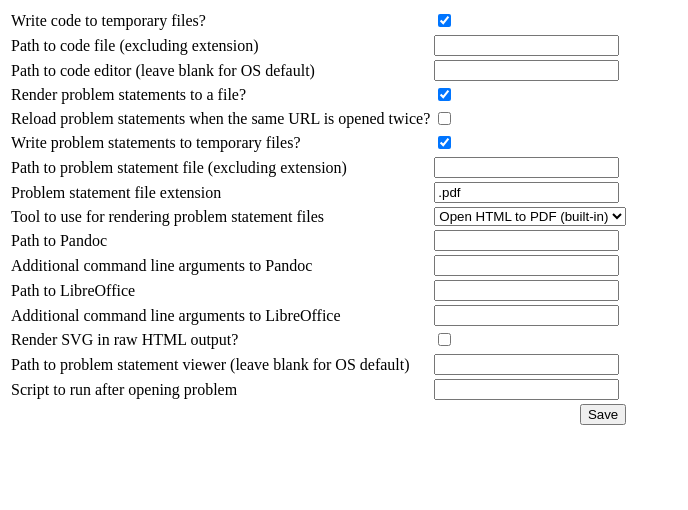
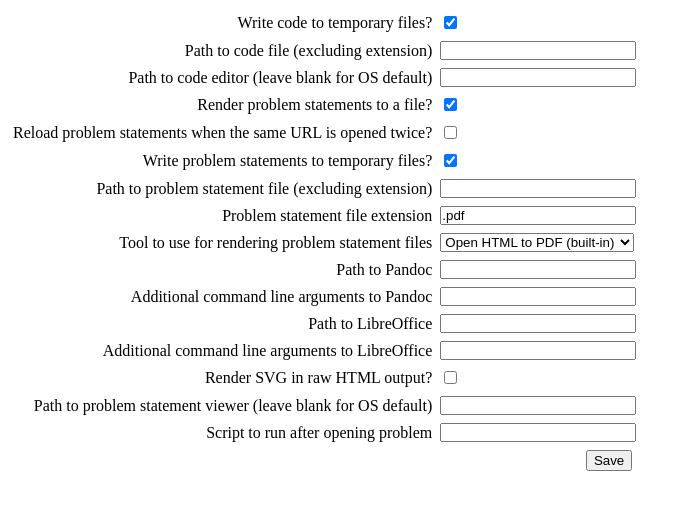
Before and after one commit to thomashuss/cpterm, a website built with webpack: page extension/src/options/options.html in a window 1280 px wide. Shown: the whole page, without its empty margins (0-688 px from the left). Built offline with nearby package versions, Linux system fonts and the light colour scheme.

Commit message:
Improve aesthetics of options

```diff
--- a/extension/src/options/options.html
+++ b/extension/src/options/options.html
@@ -6,6 +6,21 @@
     <meta charset="utf-8">
     <meta name="color-scheme" content="dark light">
     <script type="text/javascript" src="options.js"></script>
+    <style type="text/css">
+        td {
+            padding: 3px;
+        }
+
+        td:has(label) {
+            text-align: right;
+        }
+
+        .pref:not([type="checkbox"]) {
+            box-sizing: content-box;
+            padding: 0;
+            width: 100%;
+        }
+    </style>
 </head>
 
 <body>
@@ -28,7 +43,8 @@
                 <td><input type="checkbox" id="render_problem" class="pref" checked="" /></td>
             </tr>
             <tr>
-                <td><label for="reload_problem">Reload problem statements when the same URL is opened twice?</label></td>
+                <td><label for="reload_problem">Reload problem statements when the same URL is opened twice?</label>
+                </td>
                 <td><input type="checkbox" id="reload_problem" class="pref" /></td>
             </tr>
             <tr>
@@ -44,13 +60,14 @@
                 <td><input type="text" id="problem_file_suffix" class="pref" value=".pdf" /></td>
             </tr>
             <tr>
-                <td><label for="default_problem_converter">Tool to use for rendering problem statement files</label></td>
+                <td><label for="default_problem_converter">Tool to use for rendering problem statement files</label>
+                </td>
                 <td><select id="default_problem_converter" class="pref">
-                    <option value="open_html_to_pdf">Open HTML to PDF (built-in)</option>
-                    <option value="pandoc">Pandoc</option>
-                    <option value="libreoffice">LibreOffice</option>
-                    <option value="raw_html">Export raw HTML</option>
-                </select></td>
+                        <option value="open_html_to_pdf">Open HTML to PDF (built-in)</option>
+                        <option value="pandoc">Pandoc</option>
+                        <option value="libreoffice">LibreOffice</option>
+                        <option value="raw_html">Export raw HTML</option>
+                    </select></td>
             </tr>
             <tr>
                 <td><label for="pandoc_path">Path to Pandoc</label></td>
@@ -73,7 +90,8 @@
                 <td><input type="checkbox" id="raw_html_should_render_svg" class="pref" /></td>
             </tr>
             <tr>
-                <td><label for="problem_viewer">Path to problem statement viewer (leave blank for OS default)</label></td>
+                <td><label for="problem_viewer">Path to problem statement viewer (leave blank for OS default)</label>
+                </td>
                 <td><input type="text" id="problem_viewer" class="pref" /></td>
             </tr>
             <tr>
@@ -81,7 +99,8 @@
                 <td><input type="text" id="post_problem_hook" class="pref" /></td>
             </tr>
             <tr>
-                <td></td><td><button id="save" style="float: right;">Save</button></td>
+                <td></td>
+                <td><button id="save" style="float: right;">Save</button></td>
             </tr>
         </tbody>
     </table>
```
